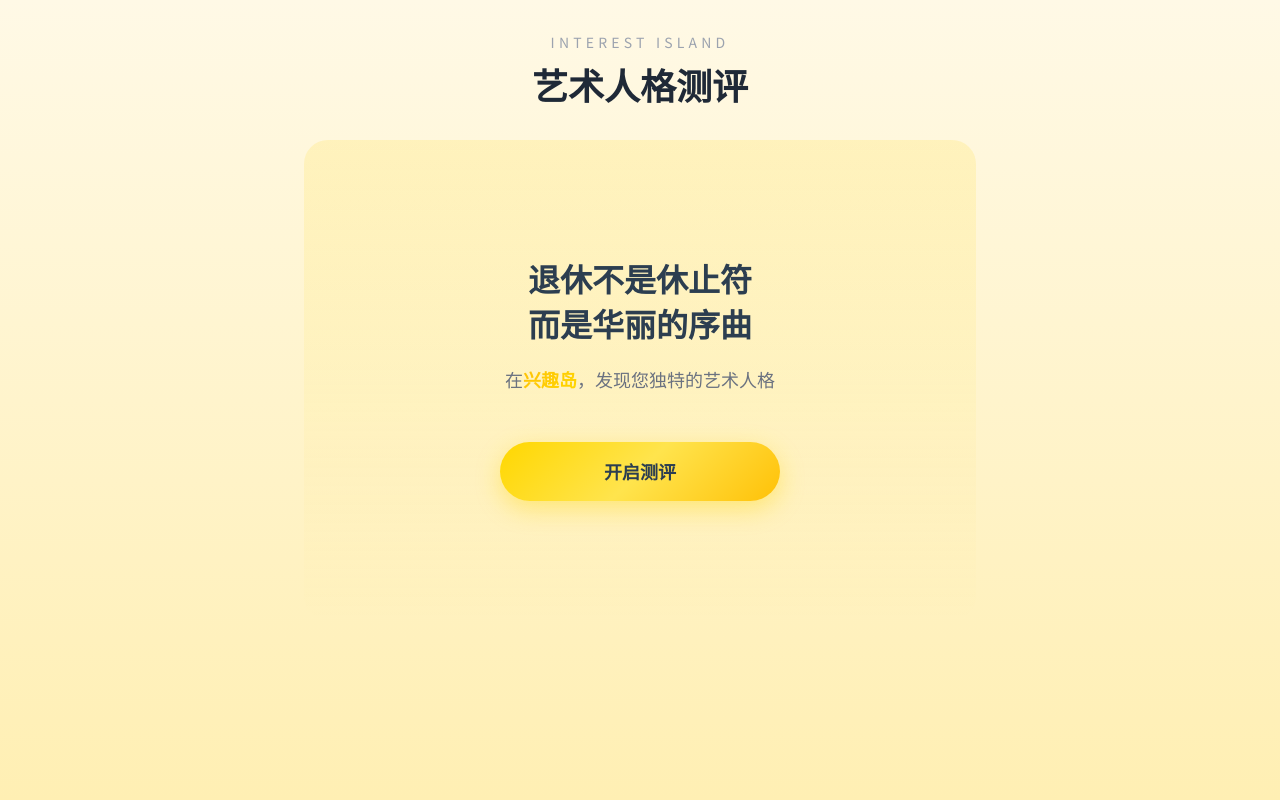
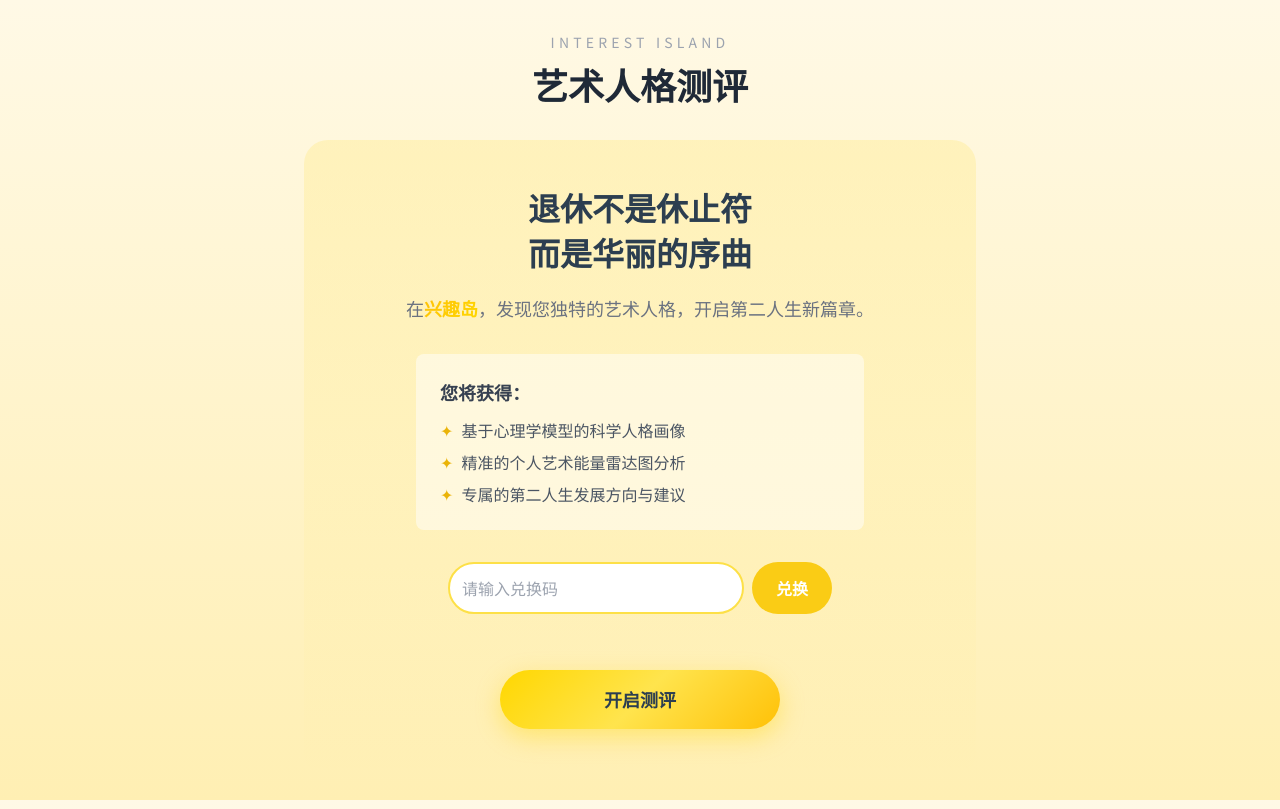
Before and after one commit to xiaohuihui-li/yishurenge-ceshi-, a plain HTML site: page index.html in a window 1280 px wide. Drawn offline with nearby package versions, Linux system fonts and the light colour scheme.

Commit message:
Add files via upload

```diff
--- a/index.html
+++ b/index.html
@@ -347,17 +347,36 @@
 
         <!-- Start Screen -->
         <div id="start-screen" class="start-screen fade-in" style="display: flex; flex-direction: column; align-items: center; justify-content: center; min-height: 60vh;">
-            <div style="text-align: center; margin-bottom: 48px;">
+            <div style="text-align: center; margin-bottom: 32px;">
                 <h2 class="serif" style="font-size: 32px; font-weight: 700; color: #2C3E50; margin-bottom: 16px; line-height: 1.4;">
                     退休不是休止符<br>
                     而是华丽的序曲
                 </h2>
                 <p style="font-size: 18px; color: #6B7280; line-height: 1.6;">
-                    在<span style="background: linear-gradient(135deg, var(--sunflower-yellow-dark) 0%, var(--sunflower-yellow) 100%); -webkit-background-clip: text; -webkit-text-fill-color: transparent; background-clip: text; font-weight: 600;">兴趣岛</span>，发现您独特的艺术人格
+                    在<span style="background: linear-gradient(135deg, var(--sunflower-yellow-dark) 0%, var(--sunflower-yellow) 100%); -webkit-background-clip: text; -webkit-text-fill-color: transparent; background-clip: text; font-weight: 600;">兴趣岛</span>，发现您独特的艺术人格，开启第二人生新篇章。
                 </p>
             </div>
 
-            <button onclick="startQuiz()" class="btn-primary" style="width: 100%; max-width: 280px;">
+            <!-- 产品介绍 -->
+            <div class="text-left w-full max-w-md p-6 rounded-lg mb-8" style="background: rgba(255,255,255,0.5);">
+                <h3 class="font-bold text-lg mb-3 text-gray-700">您将获得：</h3>
+                <ul class="space-y-2 text-gray-600">
+                    <li class="flex items-center"><span class="text-yellow-500 mr-2">✦</span> 基于心理学模型的科学人格画像</li>
+                    <li class="flex items-center"><span class="text-yellow-500 mr-2">✦</span> 精准的个人艺术能量雷达图分析</li>
+                    <li class="flex items-center"><span class="text-yellow-500 mr-2">✦</span> 专属的第二人生发展方向与建议</li>
+                </ul>
+            </div>
+
+            <!-- 兑换码 -->
+            <div id="redeem-container" class="w-full max-w-sm space-y-4 mb-6">
+                <div class="flex space-x-2">
+                    <input type="text" id="redeem-code-input" placeholder="请输入兑换码" class="flex-grow p-3 rounded-full border-2 border-yellow-300 focus:ring-2 focus:ring-yellow-400 focus:outline-none transition">
+                    <button id="redeem-btn" class="px-6 py-3 bg-yellow-400 text-white font-bold rounded-full hover:bg-yellow-500 transition">兑换</button>
+                </div>
+                <p id="redeem-message" class="text-sm text-center h-4"></p>
+            </div>
+
+            <button id="start-quiz-btn" class="btn-primary" style="width: 100%; max-width: 280px;" disabled>
                 开启测评
             </button>
         </div>
@@ -545,6 +564,32 @@
         let scores = { creator: 0, performer: 0, recorder: 0, inheritor: 0 };
         let resultRadarChart = null;
 
+        // 兑换码功能
+        const redeemCode = "第二人生";
+        const redeemInput = document.getElementById('redeem-code-input');
+        const redeemBtn = document.getElementById('redeem-btn');
+        const redeemMessage = document.getElementById('redeem-message');
+        const startQuizBtn = document.getElementById('start-quiz-btn');
+
+        redeemBtn.addEventListener('click', () => {
+            if (redeemInput.value.trim() === redeemCode) {
+                redeemMessage.textContent = '兑换成功！';
+                redeemMessage.style.color = 'green';
+                startQuizBtn.disabled = false;
+
+                // 动画效果
+                document.getElementById('redeem-container').style.display = 'none';
+                startQuizBtn.classList.add('fade-in');
+
+            } else {
+                redeemMessage.textContent = '兑换码无效，请重试';
+                redeemMessage.style.color = 'red';
+                redeemInput.focus();
+            }
+        });
+
+        startQuizBtn.addEventListener('click', startQuiz);
+
         function startQuiz() {
             // 跳转到新页面（使用hash路由）
             window.location.hash = 'quiz';
```
